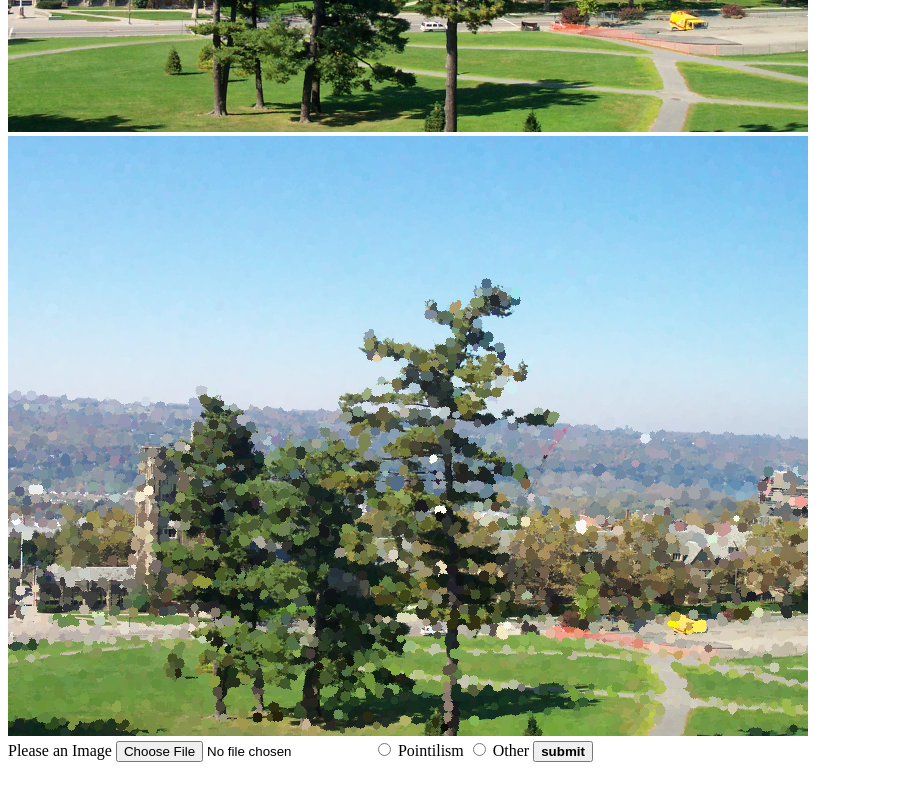
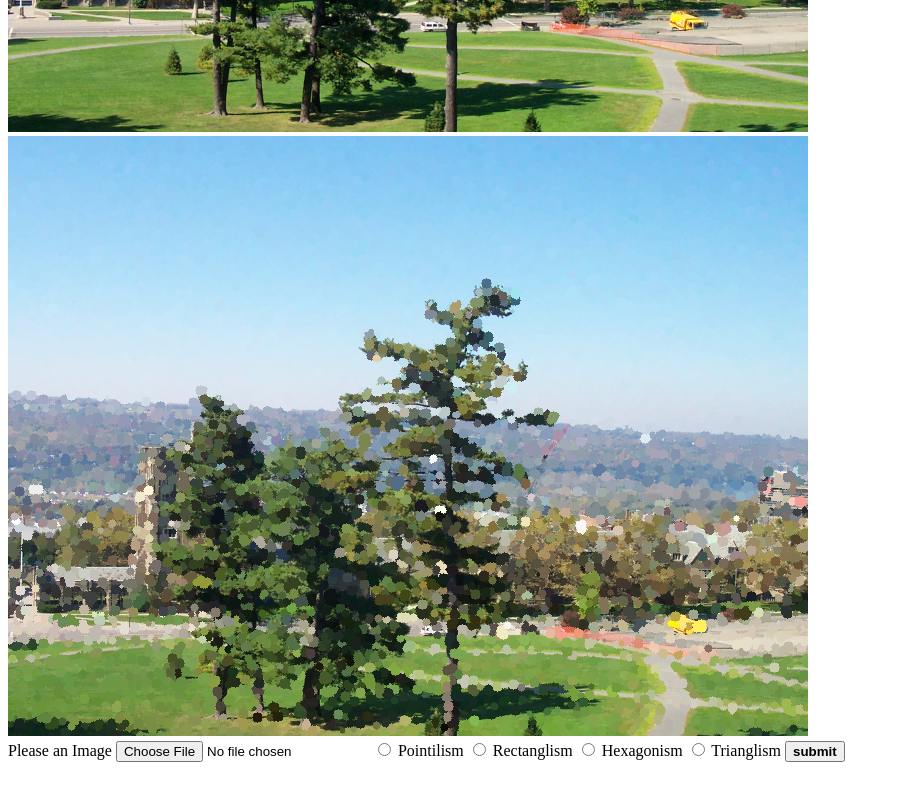
Before and after one commit to VeryAmazed/PointilismWithOtherShapesWebsite, a plain HTML site: page Front/index.html in a window 1280 px wide. Shown: the part 582-1382 px from the top of the page, without its empty margins (0-900 px from the left). Drawn offline with Linux system fonts and the light colour scheme; no server answers.

```diff
--- a/Front/index.html
+++ b/Front/index.html
@@ -20,9 +20,12 @@
             <input type="file" name="image" id="image" accept="image" required>
             <input type="radio" id="pointilism" name="operation" value="pointilism" required>
             <label for="pointilism">Pointilism</label>
-            <input type="radio" id="other" name="operation" value="other">
-            <label for="other">Other</label>
-
+            <input type="radio" id="rectanglism" name="operation" value="rectanglism">
+            <label for="rectanglism">Rectanglism</label>
+            <input type="radio" id="hexagonism" name="operation" value="hexagonism">
+            <label for="hexagonism">Hexagonism</label>
+            <input type="radio" id="trianglism" name="operation" value="trianglism">
+            <label for="trianglism">Trianglism</label>
             <button type="submit" id="send_img">
                 <strong>submit</strong>
             </button>
```
Also changed, not shown: Back/app.js (+32 -2 lines), Front/main.js (+2 -18 lines).
